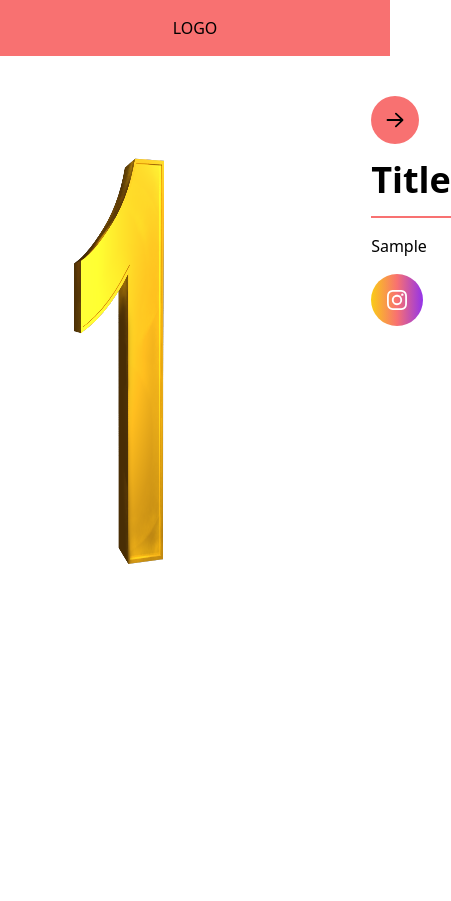
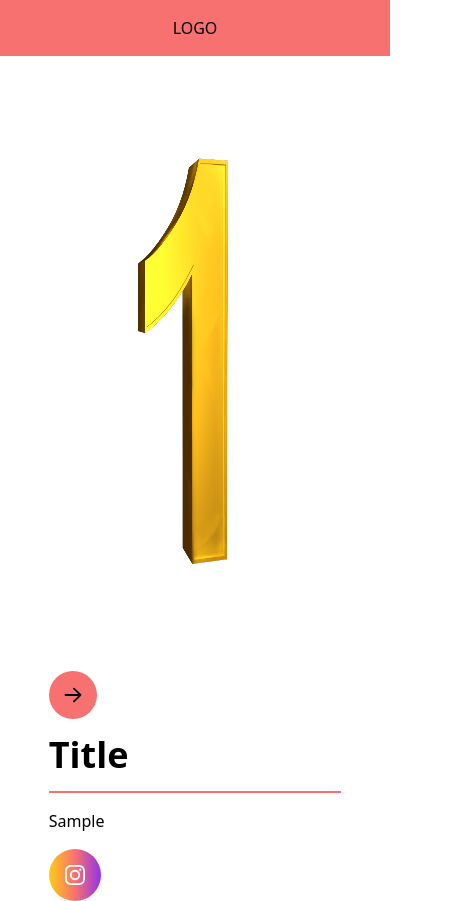
Before and after one commit to OrneryCash/pcshspl-st-art, a SvelteKit app: page /art/1/1 in a window 390 px wide. Shown: the whole page, 451 px wide, since content can reach past the window. Before the commit the page ends 844 px from the top, so only its background shows below. Built offline with nearby package versions, Linux system fonts and the light colour scheme.

Commit message:
Make the individual art page to be responsive

```diff
--- a/src/routes/art/[room]/[number]/+page.svelte
+++ b/src/routes/art/[room]/[number]/+page.svelte
@@ -27,9 +27,9 @@
 			<h1 class="text-black">LOGO</h1>
 		</a>
 	</div>
-	<div class="flex justify-center gap-12 mt-10 w-full">
+	<div class="flex flex-col items-center sm:flex-row sm:items-start justify-center gap-8 sm:gap-12 mt-10 w-full">
 		<img class="aspect-a3 w-96" src={`/room${room}/number${number}.webp`} alt={data.ar.title} />
-		<div class="w-1/3">
+		<div class="w-3/4 sm:w-1/3">
 			<div class="flex gap-5 mb-4">
                 {#if previous !== ''}
                     <a href={previous}>
```
